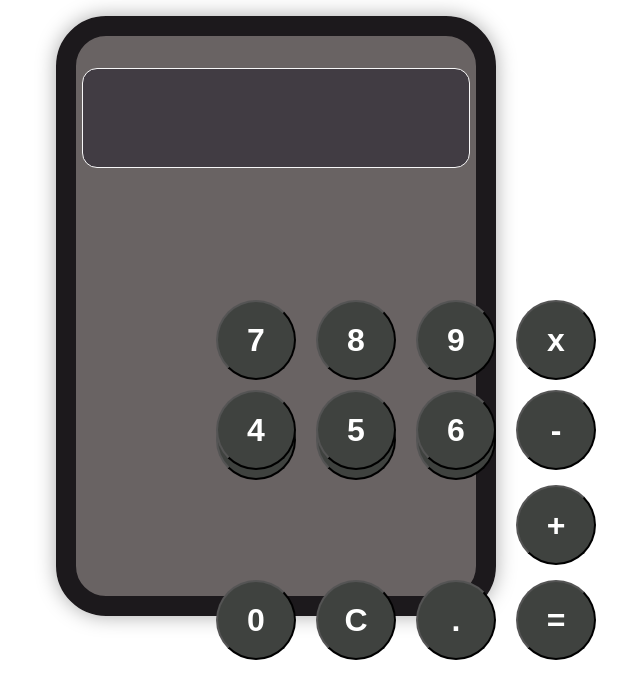
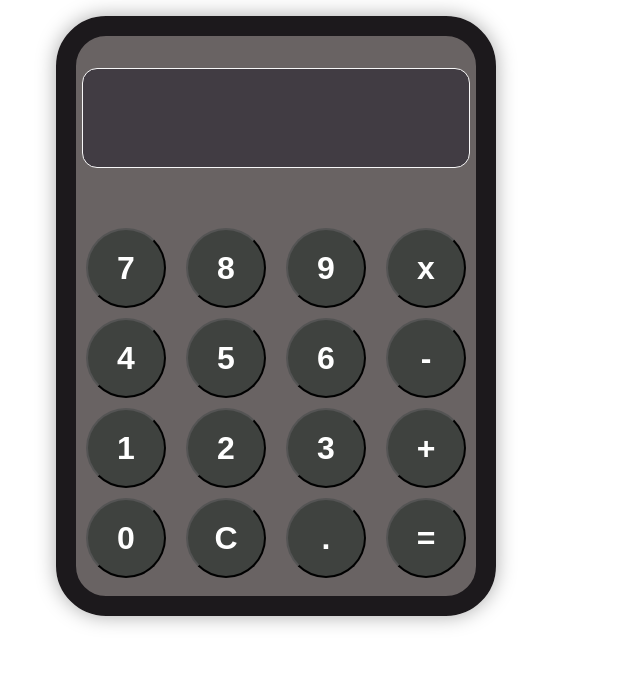
Before and after one commit to jordantangy/mycalculator-app, a React (Create React App) app: page / in a window 1280 px wide. Shown: the top 698 px of the page, without its empty margins (364-1004 px from the left). Built offline with nearby package versions, Linux system fonts and the light colour scheme.

Commit message:
fix screen and button desing

```diff
--- a/src/components/Button.css
+++ b/src/components/Button.css
@@ -29,7 +29,7 @@
     color: white;
     text-align: center;
     cursor: pointer;
-    position: fixed
+    position: relative
 
 
 }
--- a/src/components/Screen.css
+++ b/src/components/Screen.css
@@ -8,7 +8,7 @@
     margin-top: 2rem;
     width: 50px;
     display: block;
-    position: fixed;
+    position: relative;
   }
 
   .displayOnScreen {
--- a/src/components/calculator.js
+++ b/src/components/calculator.js
@@ -27,7 +27,7 @@ const Calculator = (props) => {
   };
 
   const cHandler = () => {
-    setout(0);
+    setout("");
     setExpr("");
     setResult(0);
   };
@@ -37,78 +37,78 @@ const Calculator = (props) => {
       <Screen val={out} res={result}></Screen>
       <Button
         value={0}
-        style={{ left: 580, bottom: 140 }}
+        style={{ left: 10, top: 330 }}
         exprHandler={onTypeHandler}
       />
       <Button
         value={1}
-        style={{ left: 580, top: 400 }}
+        style={{ left: 10, top: 160 }}
         exprHandler={onTypeHandler}
       />
       <Button
         value={2}
-        style={{ left: 680, top: 400 }}
+        style={{ left: 110, top: 80 }}
         exprHandler={onTypeHandler}
       />
       <Button
         value={3}
-        style={{ left: 780, top: 400 }}
+        style={{ left: 210, top: 0 }}
         exprHandler={onTypeHandler}
       />
       <Button
         value={4}
-        style={{ left: 580, bottom: 330 }}
+        style={{ left: 10, top: -170 }}
         exprHandler={onTypeHandler}
       />
       <Button
         value={5}
-        style={{ left: 680, bottom: 330 }}
+        style={{ left: 110, top: -250 }}
         exprHandler={onTypeHandler}
       />
       <Button
         value={6}
-        style={{ left: 780, bottom: 330 }}
+        style={{ left: 210, top: -330 }}
         exprHandler={onTypeHandler}
       />
       <Button
         value={7}
-        style={{ left: 580, bottom: 420 }}
+        style={{ left: 10, top: -500 }}
         exprHandler={onTypeHandler}
       />
       <Button
         value={8}
-        style={{ left: 680, bottom: 420 }}
+        style={{ left: 110, top: -580 }}
         exprHandler={onTypeHandler}
       />
       <Button
         value={9}
-        style={{ left: 780, bottom: 420 }}
+        style={{ left: 210, top: -660 }}
         exprHandler={onTypeHandler}
       />
       <Button
         value={"x"}
-        style={{ left: 880, bottom: 420 }}
+        style={{ left: 310, top: -740 }}
         exprHandler={onTypeHandler}
       />
       <Button
         value={"-"}
-        style={{ left: 880, bottom: 330 }}
+        style={{ left: 310, top: -730 }}
         exprHandler={onTypeHandler}
       />
       <Button
         value={"+"}
-        style={{ left: 880, bottom: 235 }}
+        style={{ left: 310, top: -720 }}
         exprHandler={onTypeHandler}
       />
       <Button
         value={"="}
-        style={{ left: 880, bottom: 140 }}
+        style={{ left: 310, top: -710 }}
         exprHandler={eqHandler}
       />
-      <Button value={"."} style={{ left: 780, bottom: 140 }} />
+      <Button value={"."} style={{ left: 210, top: -790 }} />
       <Button
         value="C"
-        style={{ left: 680, bottom: 140 }}
+        style={{ left: 110, top: -870 }}
         exprHandler={cHandler}
       />
     </div>
```
